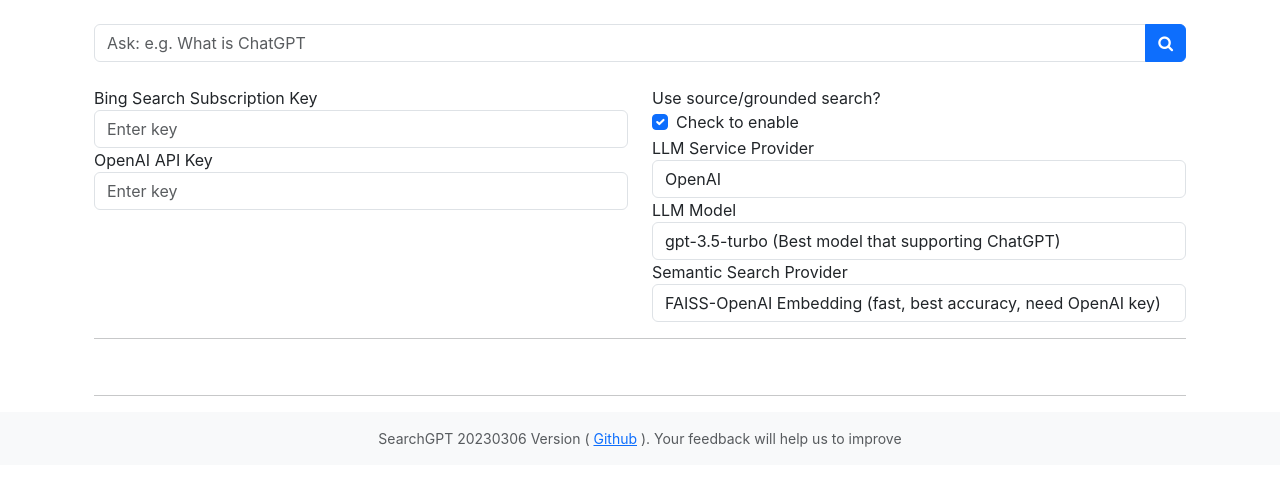
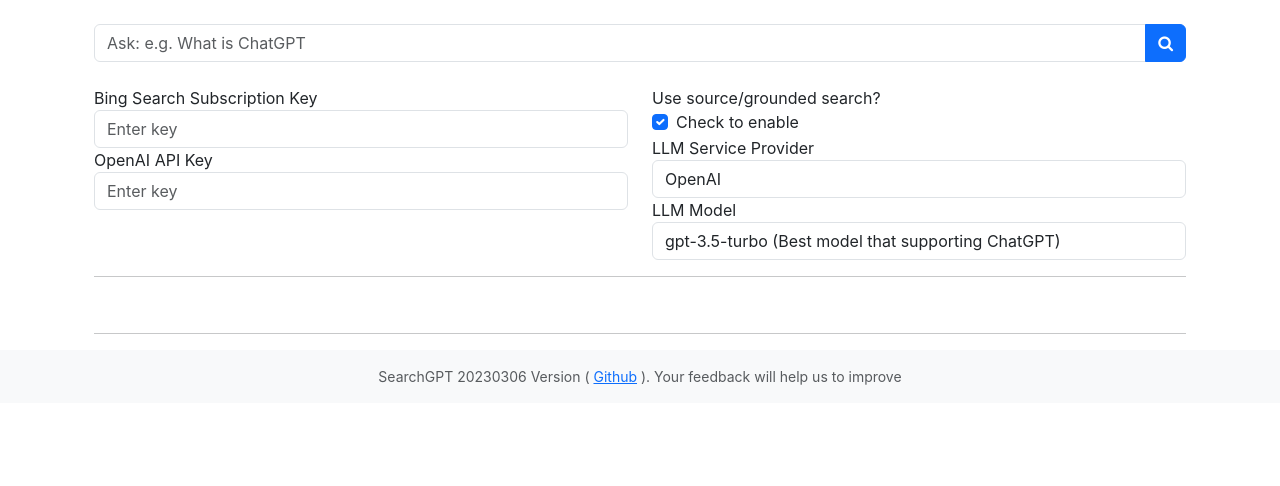
Before and after one commit to michaelthwan/searchGPT, a Python web app: template src/website/templates/index.html in a window 1280 px wide. Shown: the part 56-542 px from the top of the page. Run offline with Jinja, Linux system fonts and the light colour scheme; the template is opened without the code that fills it, so the values that code supplies are empty; some libraries are stand-ins or nearby versions.

Commit message:
de semantic search provider

```diff
--- a/src/LLMService.py
+++ b/src/LLMService.py
@@ -85,7 +85,7 @@ Web search result:
 Instructions: Using the provided web search results, write a comprehensive reply to the given query.
 Make sure to cite results using [number] notation after the reference.
 If the provided search results refer to multiple subjects with the same name, write separate answers for each subject.
-If the context is insufficient, reply "I cannot answer".
+If the context is insufficient, reply "I cannot answer because my reference sources don't have related info".
 Query: {search_text}
 """
         return prompt
--- a/src/SearchGPTService.py
+++ b/src/SearchGPTService.py
@@ -45,8 +45,6 @@ class SearchGPTService:
                         self.config['goose_ai_api']['model'] = value
                     else:
                         raise Exception(f"llm_model is not supported for llm_service_provider: {self.config['llm_service']['provider']}")
-                elif key == 'semantic_search_provider':
-                    self.config['semantic_search']['provider'] = value
                 else:
                     # invalid query_string but not throwing exception first
                     pass
--- a/src/config/config.yaml
+++ b/src/config/config.yaml
@@ -32,9 +32,3 @@ cache:  # .cache result for efficiency and consistency
   is_enable_cache: false
   path: .cache
   max_number_of_cache: 0
-semantic_search:
-  # provider list:
-  # faiss-openai (default): Use OpenAIEmbedding. fast, good accuracy but need openai key (cost)
-  # faiss-huggingface: Use HuggingFaceEmbedding. slow, good accuracy but free (need to download)
-  # pyterrier: Use PyTerrier Tf (term frequency). fast, fair accuracy and free (need to install pyterrier and java)
-  provider: faiss-openai
--- a/src/website/static/index.js
+++ b/src/website/static/index.js
@@ -14,8 +14,7 @@ $(document).ready(function () {
                 openai_api_key: $('#openai_api_key').val(),
                 is_use_source: $('input[name="is_use_source"]')[0].checked,
                 llm_service_provider: $('#llm_service_provider').val(),
-                llm_model: $('#llm_model').val(),
-                semantic_search_provider: $('#semantic_search_provider').val()
+                llm_model: $('#llm_model').val()
             },
             success: function (response) {
                 $('#' + response.id).html(response.html)
--- a/src/website/templates/index.html
+++ b/src/website/templates/index.html
@@ -63,17 +63,6 @@
                             >text-curie-001</option>
                         </select>
                     </div>
-                    <div class="form-group">
-                        <label for="semantic_search_provider">Semantic Search Provider</label>
-                        <select class="form-control" id="semantic_search_provider" name="semantic_search_provider">
-                            <option value="faiss-openai">FAISS-OpenAI Embedding (fast, best accuracy, need OpenAI key)
-                            </option>
-                            <option value="faiss-huggingface"
-                                    {% if request.args.get(
-                            'semantic_search_provider') == 'faiss-huggingface' %} selected {% endif %}
-                            >FAISS-HuggingFace Embedding (slow, good accuracy, free)</option>
-                        </select>
-                    </div>
                 </div>
             </div>
         </form>
--- a/src/website/views.py
+++ b/src/website/views.py
@@ -31,7 +31,6 @@ def index_page():
             'is_use_source': request.values.get('is_use_source'),
             'llm_service_provider': request.values.get('llm_service_provider'),
             'llm_model': request.values.get('llm_model'),
-            'semantic_search_provider': request.values.get('semantic_search_provider'),
         }
         logger.info(f"GET ui_overriden_config: {ui_overriden_config}")
 
```
Also changed, not shown: requirements.txt (+0 -7 lines).
